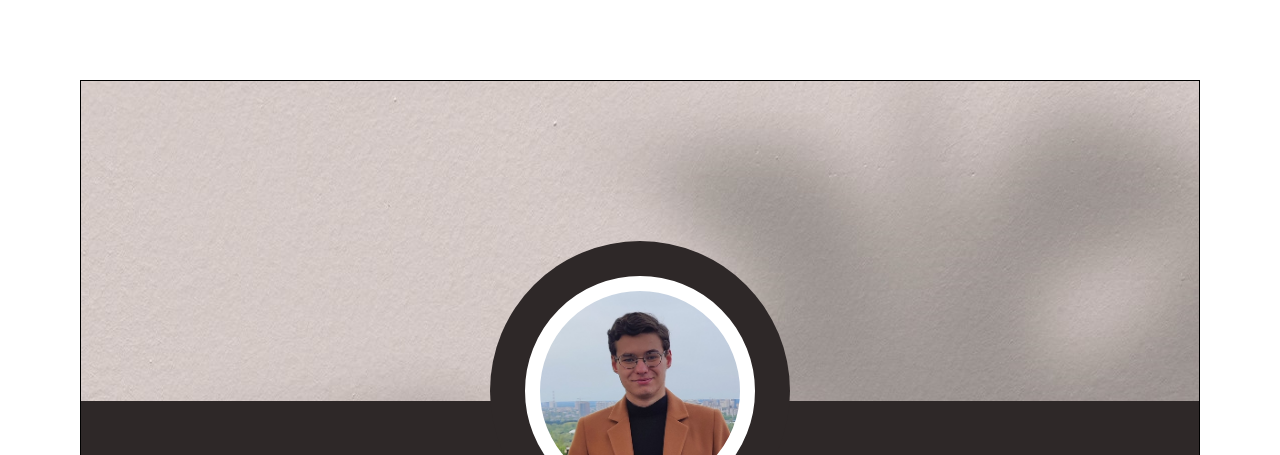
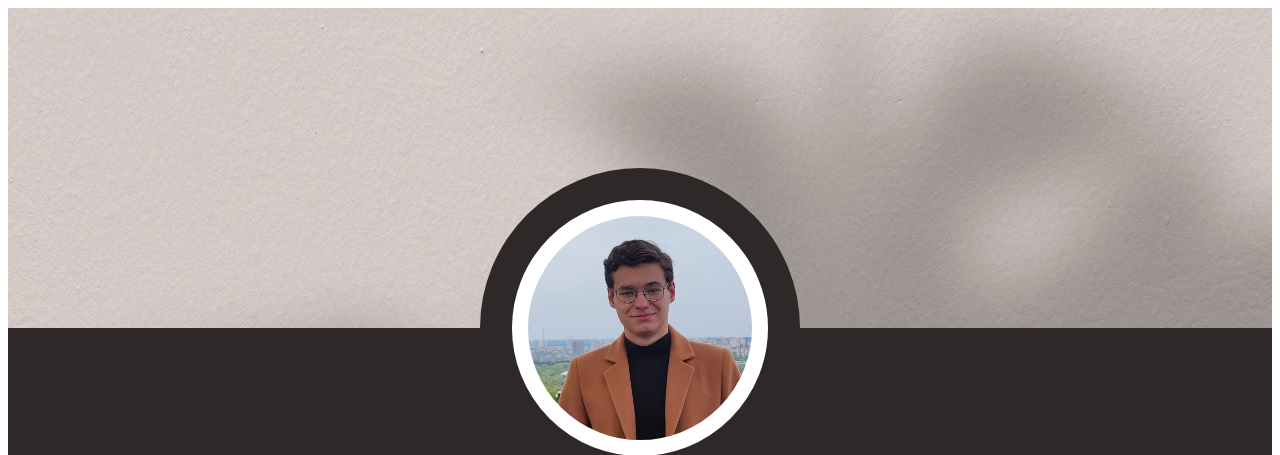
Before and after one commit to teredet/Business-Card, a plain HTML site: page index.html in a window 1280 px wide. Shown: the top 455 px of the page. Drawn offline with Linux system fonts and the light colour scheme.

Commit message:
fixed borders

```diff
--- a/style.css
+++ b/style.css
@@ -3,10 +3,7 @@
 body {
     font-family: 'Inter', sans-serif;
     text-align: center;
-    border: 1px solid black;
-    margin: 5rem;
     text-decoration: none;
-
 }
 
 header {
@@ -17,8 +14,8 @@ header {
 #myPhotoCover {
     margin-top: 10rem;
     display: inline-block;
-    width: 300px;
-    height: 300px;
+    width: 20rem;
+    height: 20rem;
     background-color: #2E2828;
     background-position: 50% 50%;
     background-size: cover;
@@ -26,14 +23,14 @@ header {
 }
 
 #myPhoto {
-    width: 200px;
-    height: 200px;
+    width: 14rem;
+    height: 14rem;
     background: url(./I.jpg);
     background-position: 50% 50%;
     background-size: cover;
     border-radius: 50%;
-    border: 15px solid #fff;
-    margin: 35px auto;
+    border: 1rem solid #fff;
+    margin: 2rem auto;
 }
 
 main {
```
